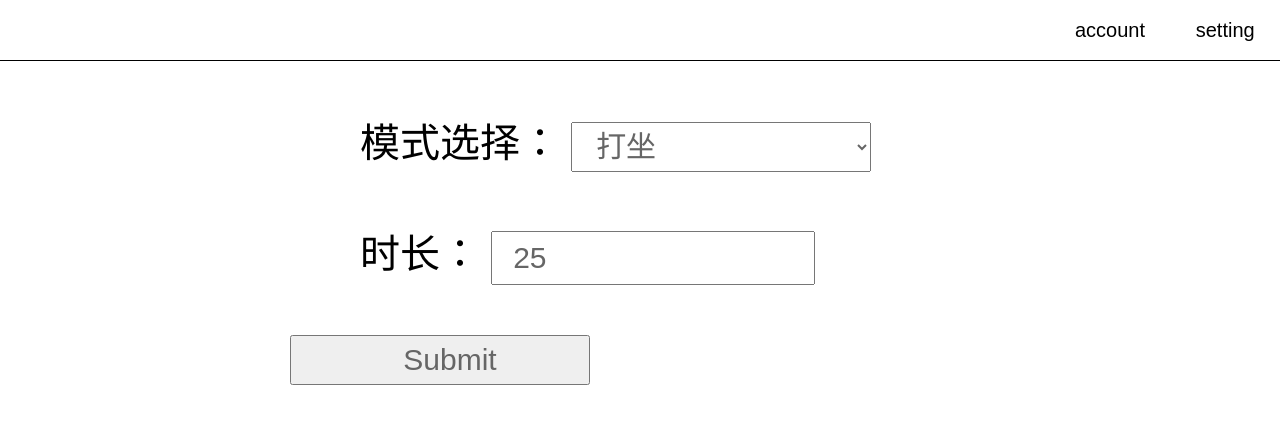
After one commit to JuneLikesYogurt/Jing, a PHP site: page /html/select.html in a window 1280 px wide. The commit adds this page. Shown: the top 424 px of the page. Run offline with PHP 8.4, Linux system fonts and the light colour scheme.

Commit message:
‘添加了select界面，尝试倒计时

```diff
--- a/css/jingtop.css
+++ b/css/jingtop.css
@@ -2,6 +2,18 @@
 	margin: 0;
 	padding: 0;
 	font-family: Arial;
+}
+.center{
+  width: 700px;
+  margin: 0 auto;
+  margin-top: -50px;
+}
+.center img{
+  margin-bottom: -10px;
+  margin-left: 20px;
+  height: 30px;
+  width: 30px;
+
 }
 #header{
 	width: 100%;
--- /dev/null
+++ b/css/select.css
@@ -0,0 +1,12 @@
+.modelSelect {
+    width: 80%;
+    margin: 50px auto;
+    font-size: 40px;
+}
+.modelSelect select,input {
+    width: 300px;
+    height: 50px;
+    font-size: 30px;
+    color: #666;
+    padding-left: 20px;
+}
--- a/html/achieve.html
+++ b/html/achieve.html
@@ -13,7 +13,7 @@
 			<a href="#">setting</a>
 		</div>
 	</div>
-	<div id="center">
+	<div class="center">
 		<p>username:</p>
 		<p>total time:</p>
 		<p>possess:</p>
--- a/html/login.html
+++ b/html/login.html
@@ -13,7 +13,7 @@
 			<a href="#">setting</a>
 		</div>
 	</div>
-	<div id="center">
+	<div class="center">
 		<form action="register.html">
 		<div class="input">
 		<img src="../picture/zhanghu.png">
--- a/html/register.html
+++ b/html/register.html
@@ -21,7 +21,7 @@
 			<a href="#">setting</a>
 		</div>
 	</div>
-	<div id="center">
+	<div class="center">
 	<form action="Jing.html">
 		<div class="input">
 		<img src="../picture/zhanghu.png">
--- /dev/null
+++ b/html/select.html
@@ -0,0 +1,36 @@
+<!DOCTYPE html>
+<html lang="en">
+<head>
+    <meta charset="UTF-8">
+    <title>select</title>
+    <link rel="stylesheet" type="text/css" href="../css/jingtop.css">
+    <link rel="stylesheet" type="text/css" href="../css/select.css">
+</head>
+<body>
+    <div id="header">
+        <div id="control">
+            <a href="achieve.html">account</a>
+            <a href="#">setting</a>
+        </div>
+    </div>
+    <div class="center">
+        <form>
+            <div class="modelSelect">
+                <label>模式选择：</label>
+                <select name="select1">
+                    <option value="option1" selected="selected">打坐</option>
+                    <option value="option2">养猪</option>
+                    <option value="option3">种树</option>
+                </select>
+            </div>
+            <div class="modelSelect">
+                <label>时长：</label>
+                <input type="number" name="howLong" min="10" max="120" value="25">
+            </div>
+            <input type="submit" name="确认">
+        </form>
+
+    </div>
+
+</body>
+</html>
--- a/html/time.html
+++ b/html/time.html
@@ -7,7 +7,7 @@
 	<link rel="stylesheet" type="text/css" href="../css/jingtop.css">
 	<link rel="stylesheet" type="text/css" href="../css/time.css">
 </head>
-<body onload="showTime()">
+<body onload="resetTime()">
 	<div id="header">
 		<div id="control">
 			<a href="achieve.html">account</a>
```
Also changed, not shown: css/login.css (+0 -12 lines), js/time.js (+37 -7 lines).
